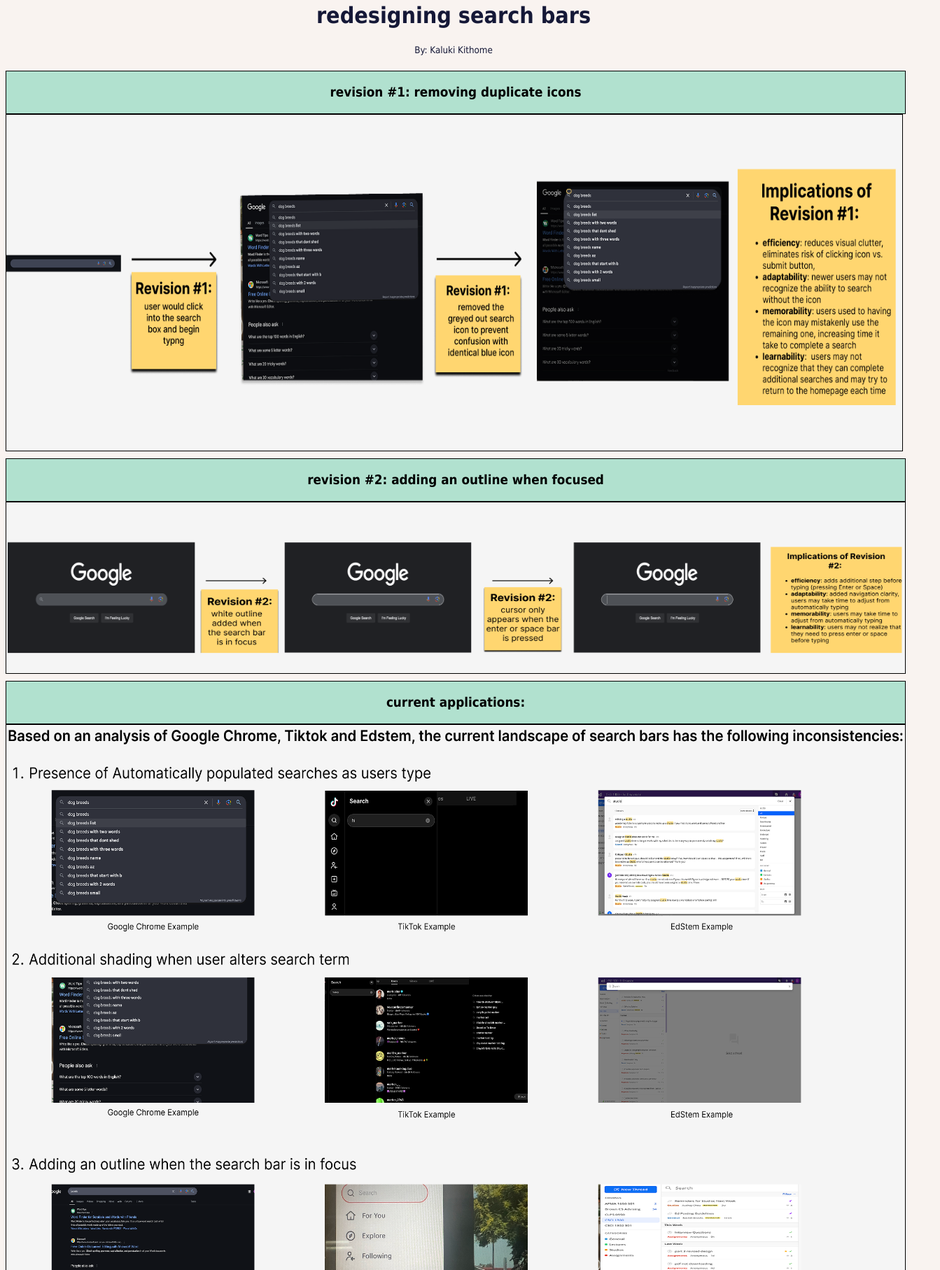
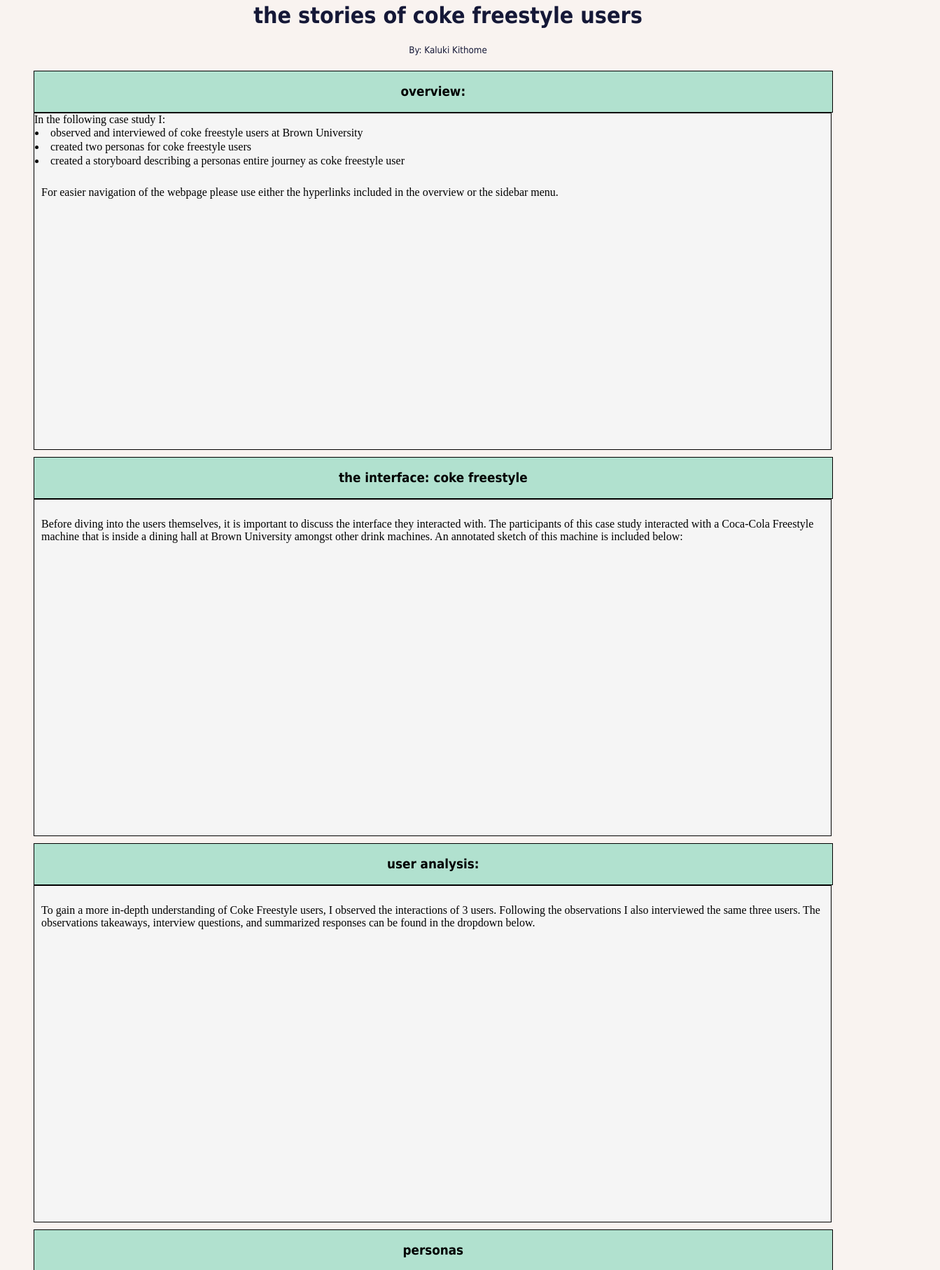
Before and after one commit to kkithome/personas-and-storyboard, a plain HTML site: page index.html in a window 1280 px wide. Shown: the part 26-1841 px from the top of the page at 70% size, 1343 px wide, since content can reach past the window. Drawn offline with Linux system fonts and the light colour scheme.

Commit message:
added general layout and some text

```diff
--- a/index.html
+++ b/index.html
@@ -3,18 +3,10 @@
     2. Right click html file and either run in default browser or another browser
   -->
 
-<!--- Potential Colors:
-- Brown: 937666
-- Gray: 797B84
-- Forest Green: 4B5842
-- Terracotta-ish: BE6E46
-- Stale Gray: 7D8491
-- Sagey Green: 3F5E5A
-- Pretty Green: 417B5A
-- Blue: 2D728F
 
 
--->
+
+
 <!DOCTYPE html>
 <html lang="en">
   <head>
@@ -27,57 +19,71 @@
   <body>
 
     <div id="logoBar">
-      <h1>redesigning search bars</h1>
+      <h1>the stories of coke freestyle users</h1>
       <h5>By: Kaluki Kithome</h5>
 
       <div id="content-heading">
-      <h3> revision #1: removing duplicate icons </h3>
+      <h3> overview: </h3>
     </div>
-    <div id="image-container1">
-    <img
-    src="assets/outline redesign.png" alt="removal of duplicate search icons"
+    <div id="block-text">
+        <ul:before> In the following case study I:
+          <li>observed and interviewed of coke freestyle users at Brown University</li>
+         <li>created two personas for coke freestyle users </li>
+         <li>created a storyboard describing a personas entire journey as coke freestyle user</li>
+        </ul>
 
-    width="100%">
+        <p> For easier navigation of the webpage please use either the hyperlinks
+         included in the overview or the sidebar menu. </p>
+
+    </div>
+
+
+    <div id="content-heading">
+      <h3> the interface: coke freestyle </h3>
+
+    </div>
+
+    <div id="block-text">
+      <p> Before diving into the users themselves, it is important to discuss the
+        interface they interacted with. The participants of this case study interacted with a Coca-Cola Freestyle
+        machine that is inside a dining hall at Brown University amongst other drink machines.
+        An annotated sketch of this machine is included below: </p>
+
     </div>
 
     <div id="content-heading">
-      <h3> revision #2: adding an outline when focused </h3>
+      <h3> user analysis: </h3>
     </div>
-
-    <div id="image-container2">
-    <img src="assets/search bar redesign.png"
-    alt="Search Bar Focus Redesign adding a white outline to the search bar when in focus"
-    width="100%"
-    height="100%"
-    margin-top="200px">
-    </div>
-
-    <div id="content-heading">
-      <h3> current applications:</h3>
-    </div>
-    <div id="image-container3">
-      <img src="assets/current state.png"
-      alt="table describing the inconsistencies of search bars in edstem tiktok and google chrome"
-      width="100%">
+    <div id= block-text>
+      <p> To gain a more in-depth understanding of Coke Freestyle users, I
+        observed the interactions of 3 users. Following the observations I also
+        interviewed the same three users. The observations takeaways, interview questions,
+        and summarized responses can be found in the dropdown below. </p>
 
     </div>
 
       <div id="examples"></div>
 
     <div id="content-heading">
-      <h3> input analysis</h3>
+      <h3> personas </h3>
     </div>
-      <div id ="image-container3">
-        <img src="assets/input analysis table.png" alt="input analysis table">
+      <div id ="block-text">
+        <p> Based on these the takeaways described in the user analysis section, I constructed two personas: INSERT NAMES HERE
+         These personas are represetned in four-quadrant empathy maps below.</p>
+
+
+
+
       </div>
 
 
     <div id= content-heading>
-      <h3> output analysis</h3>
+      <h3> storyboards</h3>
+
     </div>
 
     <div id ="image-container3">
-      <img src="assets/output analysis table.png" alt="output analysis table" width="100%">
+
     </div>
 
     <div id= content-heading>
@@ -85,7 +91,7 @@
     </div>
 
     <div id ="image-container">
-      <img src="assets/state model table.png"
+
       alt="state models"
       width="100%"
       height="100%">
@@ -95,8 +101,8 @@
       <h3> reflection </h3>
     </div>
 
-    <div id ="block-text1">
-      <img src="assets/Reflection.png"
+    <div id ="block-text2">
+
       width="100%"
       height="100%">
     </div>
--- a/styles.css
+++ b/styles.css
@@ -10,58 +10,92 @@
   display: flex;
   background-color: #b1e1cf;
   border: 1px solid black;
-  width: 100%;
+  width: 90%;
   height: 7%;
-  padding: 2px;
+  padding: 1px;
+  margin-right: 40px;
+  margin-left: 40px;
+
 }
 
 #image-container1{
   display: flex;
   background-color: whitesmoke;
   border: 1px solid black;
-  width: 100%;
+  width: 90%;
   height: 60%;
-  align-items: left;
-  margin-bottom: 10px;
+  margin-bottom: 20px;
+  margin-right: 40px;
+  margin-left: 40px;
 }
 
 #image-container2{
   display: flex;
   background-color: whitesmoke;
   border: 1px solid black;
-  width: 100%;
+  width: 90%;
   height: 30%;
   padding: 2px;
-  margin-bottom: 10px;
+  margin-right: 40px;
+  margin-left: 40px;
+  margin-bottom: 20px;
 }
 
 #image-container3{
   display: flex;
   background-color: whitesmoke;
   border: 1px solid black;
-  width:100%;
+  width: 90%;
   height: 120%;
   padding: 2px;
+  margin-right: 40px;
+  margin-left: 40px;
   margin-bottom: 10px;
 }
 
 
-#block-text1{
+#block-text{
   display: flex;
   background-color: whitesmoke;
   border: 1px solid black;
-  width: 100%;
+  width: 90%;
   height: 60%;
-  padding: 2px;
+  margin-right: 40px;
+  margin-left: 40px;
   margin-bottom: 10px;
 }
 
+
+
+#block-text2{
+  display: flex;
+  background-color: whitesmoke;
+  border: 1px solid black;
+  width: 90%;
+  height: 60%;
+  padding: 2px;
+  margin-right: 40px;
+  margin-left: 40px;
+  margin-bottom: 10px;
+}
+
+ul{
+  padding: 10px;
+}
+
+li{
+  padding: 1px;
+}
 
 body {
   display: flex;
   background-color: #f9f3f0;
 }
 
+p{
+  padding: 10px;
+  justify-content: center;
+}
 
 h1{
   font-family: Tahoma, Geneva, sans-serif;
```
Also changed, not shown: assets/Reflection.png (deleted), assets/current state.png (deleted), assets/entirety of search bar focus redesign.png (deleted), assets/input analysis table.png (deleted), assets/og google homepage.png (deleted), assets/og keyboard model.png (deleted), assets/og mouse model.png (deleted), assets/og search bar on results page.png (deleted), assets/outline added.png (deleted), assets/outline redesign.png (deleted), assets/outline with cursor.png (deleted), assets/output analysis table.png (deleted), assets/revised keyboard.png (deleted), assets/revised mouse keyboard.png (deleted), 3 more files.
